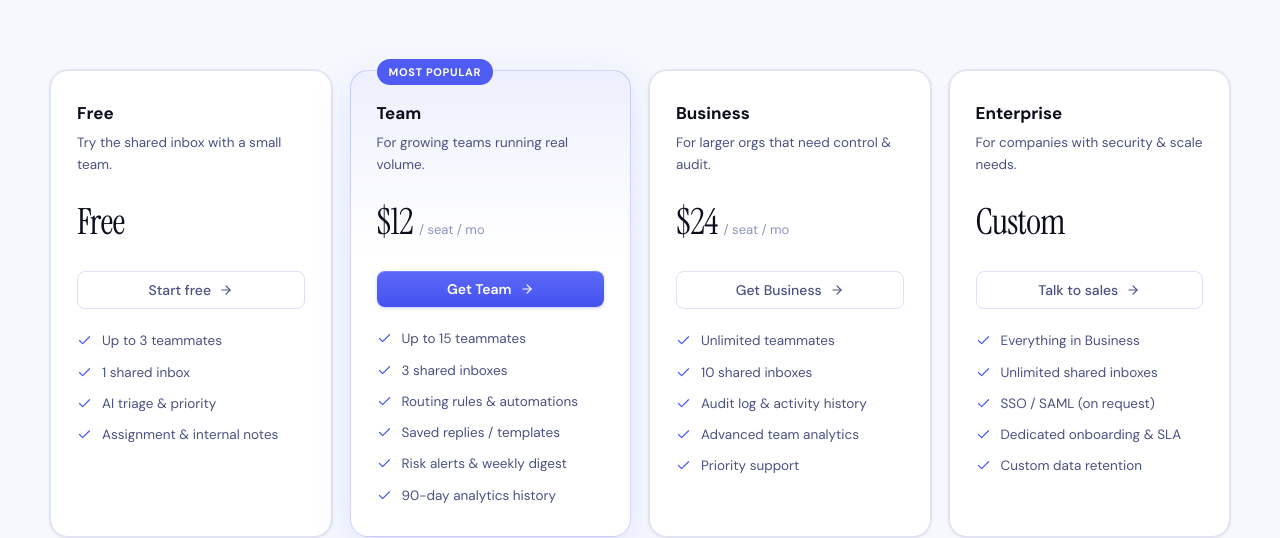
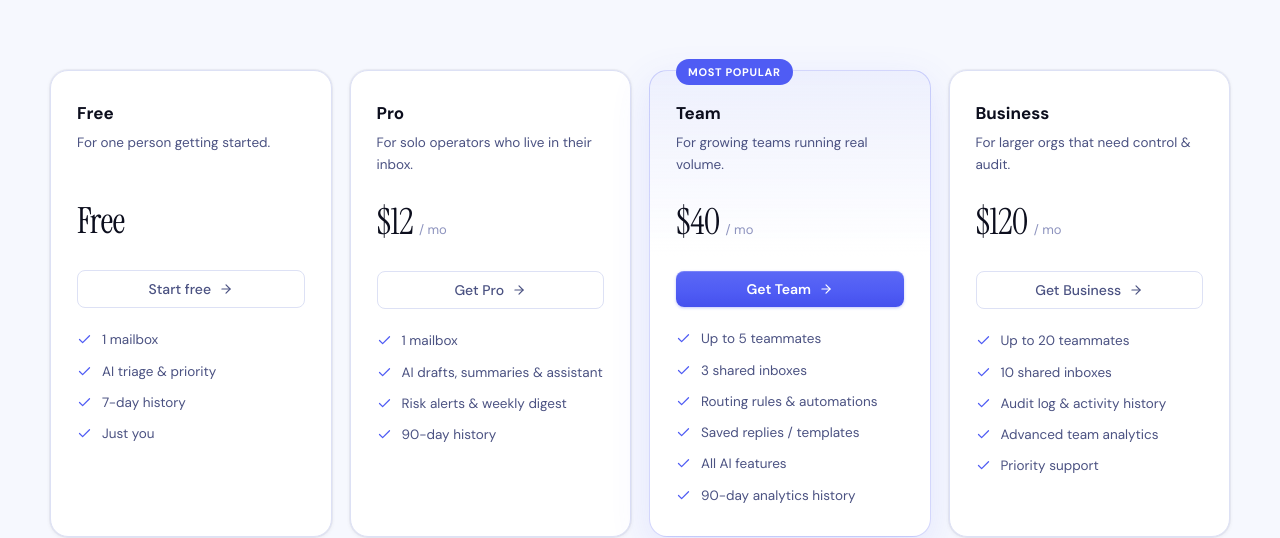
Before and after one commit to Amir10202010/flo, a Next.js app: page /pricing in a window 1280 px wide. Shown: the part 301-839 px from the top of the page. Built offline with nearby package versions, Linux system fonts and the light colour scheme; no server answers.

Commit message:
feat(billing): flat 5-tier catalog (add Pro) + AI feature gates

```diff
--- a/scripts/billing.check.ts
+++ b/scripts/billing.check.ts
@@ -3,7 +3,7 @@
  * Pure (no DB / network) — run with: `npm run test:billing`.
  */
 import assert from 'node:assert/strict'
-import { canAddSeat, canAddInbox, canAddRule, hasFeature, monthlyTotal, planLimits } from '@/lib/billing'
+import { canAddSeat, canAddInbox, canAddRule, hasFeature, planPrice, planLimits } from '@/lib/billing'
 
 let passed = 0
 function check(name: string, fn: () => void) {
@@ -13,46 +13,71 @@ function check(name: string, fn: () => void) {
 }
 
 console.log('billing — seat limits:')
-check('FREE caps at 3 members', () => {
-  assert.equal(canAddSeat('FREE', 2), true)
-  assert.equal(canAddSeat('FREE', 3), false)
+check('FREE and PRO are solo (1 seat)', () => {
+  assert.equal(canAddSeat('FREE', 0), true)
+  assert.equal(canAddSeat('FREE', 1), false)
+  assert.equal(canAddSeat('PRO', 0), true)
+  assert.equal(canAddSeat('PRO', 1), false)
 })
-check('BUSINESS / ENTERPRISE are unlimited members', () => {
-  assert.equal(canAddSeat('BUSINESS', 9999), true)
+check('TEAM caps at 5, BUSINESS at 20', () => {
+  assert.equal(canAddSeat('TEAM', 4), true)
+  assert.equal(canAddSeat('TEAM', 5), false)
+  assert.equal(canAddSeat('BUSINESS', 19), true)
+  assert.equal(canAddSeat('BUSINESS', 20), false)
+})
+check('ENTERPRISE is unlimited members', () => {
   assert.equal(canAddSeat('ENTERPRISE', 100000), true)
 })
 
 console.log('billing — inbox limits:')
-check('FREE allows 1 inbox, TEAM 3', () => {
+check('FREE/PRO 1 inbox, TEAM 3, BUSINESS 10', () => {
   assert.equal(canAddInbox('FREE', 0), true)
   assert.equal(canAddInbox('FREE', 1), false)
+  assert.equal(canAddInbox('PRO', 1), false)
   assert.equal(canAddInbox('TEAM', 2), true)
   assert.equal(canAddInbox('TEAM', 3), false)
+  assert.equal(canAddInbox('BUSINESS', 9), true)
 })
 
-console.log('billing — automations gating:')
-check('FREE has no automations; TEAM+ do', () => {
+console.log('billing — feature gates:')
+check('automations are TEAM+', () => {
   assert.equal(canAddRule('FREE', 0), false)
-  assert.equal(hasFeature('FREE', 'automations'), false)
+  assert.equal(canAddRule('PRO', 0), false)
   assert.equal(canAddRule('TEAM', 0), true)
   assert.equal(hasFeature('TEAM', 'automations'), true)
 })
-check('audit is Business+ only', () => {
+check('audit is BUSINESS+', () => {
   assert.equal(hasFeature('FREE', 'audit'), false)
   assert.equal(hasFeature('TEAM', 'audit'), false)
   assert.equal(hasFeature('BUSINESS', 'audit'), true)
-  assert.equal(hasFeature('ENTERPRISE', 'audit'), true)
+})
+check('AI features are Pro+ (off for Free)', () => {
+  for (const f of ['aiDrafts', 'digest', 'assistant'] as const) {
+    assert.equal(hasFeature('FREE', f), false)
+    assert.equal(hasFeature('PRO', f), true)
+    assert.equal(hasFeature('TEAM', f), true)
+    assert.equal(hasFeature('BUSINESS', f), true)
+  }
 })
 
-console.log('billing — pricing math:')
-check('per-seat totals; enterprise is custom (null)', () => {
-  assert.equal(monthlyTotal('FREE', 3), 0)
-  assert.equal(monthlyTotal('TEAM', 5), 60)
-  assert.equal(monthlyTotal('BUSINESS', 10), 240)
-  assert.equal(monthlyTotal('ENTERPRISE', 50), null)
+console.log('billing — pricing (flat):')
+check('flat monthly/annual prices; enterprise custom (null)', () => {
+  assert.equal(planPrice('FREE', 'monthly'), 0)
+  assert.equal(planPrice('PRO', 'monthly'), 12)
+  assert.equal(planPrice('PRO', 'annual'), 120)
+  assert.equal(planPrice('TEAM', 'monthly'), 40)
+  assert.equal(planPrice('TEAM', 'annual'), 400)
+  assert.equal(planPrice('BUSINESS', 'monthly'), 120)
+  assert.equal(planPrice('BUSINESS', 'annual'), 1200)
+  assert.equal(planPrice('ENTERPRISE', 'monthly'), null)
+})
+check('annual is 10× monthly (2 months free)', () => {
+  for (const p of ['PRO', 'TEAM', 'BUSINESS'] as const) {
+    assert.equal(planPrice(p, 'annual'), (planPrice(p, 'monthly') as number) * 10)
+  }
 })
 check('analytics history grows with plan', () => {
-  assert.ok(planLimits('TEAM').analyticsHistoryDays > planLimits('FREE').analyticsHistoryDays)
+  assert.ok(planLimits('PRO').analyticsHistoryDays > planLimits('FREE').analyticsHistoryDays)
   assert.ok(planLimits('BUSINESS').analyticsHistoryDays >= planLimits('TEAM').analyticsHistoryDays)
 })
 
--- a/src/app/(marketing)/pricing/page.tsx
+++ b/src/app/(marketing)/pricing/page.tsx
@@ -20,10 +20,10 @@ const CHECKOUT_URL = process.env.NEXT_PUBLIC_CHECKOUT_URL || '/signup'
 const POPULAR: BillingPlan = 'TEAM'
 
 function priceParts(plan: BillingPlan): { price: string; period: string | null } {
-  const p = PLAN_CATALOG[plan].pricePerSeat
+  const p = PLAN_CATALOG[plan].priceMonthly
   if (p === null) return { price: 'Custom', period: null }
   if (p === 0) return { price: 'Free', period: null }
-  return { price: `$${p}`, period: '/ seat / mo' }
+  return { price: `$${p}`, period: '/ mo' }
 }
 
 function cta(plan: BillingPlan): { label: string; href: string } {
--- a/src/lib/billing.ts
+++ b/src/lib/billing.ts
@@ -1,13 +1,13 @@
 /**
- * Plan catalog, per-seat pricing and feature gates — PURE (no I/O), so it is
- * unit-testable (`npm run test:billing`) and shared by the pricing page, the
- * Settings → billing surface and the server-side limit checks at creation
- * points. Payment runs through the external checkout (Stripe-ready); nothing
- * here charges a card.
+ * Plan catalog, flat per-tier pricing and feature gates — PURE (no I/O), so it
+ * is unit-testable (`npm run test:billing`) and shared by the pricing page, the
+ * Settings → billing surface and the server-side limit checks. Payment runs
+ * through Polar (src/lib/polar.ts); nothing here charges a card.
  */
 import type { BillingPlan } from '@prisma/client'
 
 export type { BillingPlan }
+export type BillingPeriod = 'monthly' | 'annual'
 
 export interface PlanLimits {
   /** Max active members (Infinity = unlimited). */
@@ -18,17 +18,23 @@ export interface PlanLimits {
   rules: number
   /** Analytics history retained, in days. */
   analyticsHistoryDays: number
-  /** Audit log available. */
   audit: boolean
-  /** Automations (routing rules) available. */
   automations: boolean
+  /** AI reply drafts (interactive + auto). */
+  aiDrafts: boolean
+  /** Weekly digest email. */
+  digest: boolean
+  /** AI workspace assistant (Q&A + actions). */
+  assistant: boolean
 }
 
 export interface PlanInfo {
   id: BillingPlan
   name: string
-  /** Per-seat monthly price in USD; null = custom/contact sales. */
-  pricePerSeat: number | null
+  /** Flat monthly price in USD; null = custom/contact sales. */
+  priceMonthly: number | null
+  /** Flat annual price in USD (2 months free); null = custom. */
+  priceAnnual: number | null
   tagline: string
   features: string[]
   limits: PlanLimits
@@ -38,57 +44,51 @@ export const PLAN_CATALOG: Record<BillingPlan, PlanInfo> = {
   FREE: {
     id: 'FREE',
     name: 'Free',
-    pricePerSeat: 0,
-    tagline: 'Try the shared inbox with a small team.',
-    features: ['Up to 3 teammates', '1 shared inbox', 'AI triage & priority', 'Assignment & internal notes'],
-    limits: { members: 3, inboxes: 1, rules: 3, analyticsHistoryDays: 14, audit: false, automations: false },
+    priceMonthly: 0,
+    priceAnnual: 0,
+    tagline: 'For one person getting started.',
+    features: ['1 mailbox', 'AI triage & priority', '7-day history', 'Just you'],
+    limits: { members: 1, inboxes: 1, rules: 0, analyticsHistoryDays: 7, audit: false, automations: false, aiDrafts: false, digest: false, assistant: false },
+  },
+  PRO: {
+    id: 'PRO',
+    name: 'Pro',
+    priceMonthly: 12,
+    priceAnnual: 120,
+    tagline: 'For solo operators who live in their inbox.',
+    features: ['1 mailbox', 'AI drafts, summaries & assistant', 'Risk alerts & weekly digest', '90-day history'],
+    limits: { members: 1, inboxes: 1, rules: 0, analyticsHistoryDays: 90, audit: false, automations: false, aiDrafts: true, digest: true, assistant: true },
   },
   TEAM: {
     id: 'TEAM',
     name: 'Team',
-    pricePerSeat: 12,
+    priceMonthly: 40,
+    priceAnnual: 400,
     tagline: 'For growing teams running real volume.',
-    features: [
-      'Up to 15 teammates',
-      '3 shared inboxes',
-      'Routing rules & automations',
-      'Saved replies / templates',
-      'Risk alerts & weekly digest',
-      '90-day analytics history',
-    ],
-    limits: { members: 15, inboxes: 3, rules: 50, analyticsHistoryDays: 90, audit: false, automations: true },
+    features: ['Up to 5 teammates', '3 shared inboxes', 'Routing rules & automations', 'Saved replies / templates', 'All AI features', '90-day analytics history'],
+    limits: { members: 5, inboxes: 3, rules: 50, analyticsHistoryDays: 90, audit: false, automations: true, aiDrafts: true, digest: true, assistant: true },
   },
   BUSINESS: {
     id: 'BUSINESS',
     name: 'Business',
-    pricePerSeat: 24,
+    priceMonthly: 120,
+    priceAnnual: 1200,
     tagline: 'For larger orgs that need control & audit.',
-    features: [
-      'Unlimited teammates',
-      '10 shared inboxes',
-      'Audit log & activity history',
-      'Advanced team analytics',
-      'Priority support',
-    ],
-    limits: { members: Infinity, inboxes: 10, rules: 500, analyticsHistoryDays: 365, audit: true, automations: true },
+    features: ['Up to 20 teammates', '10 shared inboxes', 'Audit log & activity history', 'Advanced team analytics', 'Priority support'],
+    limits: { members: 20, inboxes: 10, rules: 500, analyticsHistoryDays: 365, audit: true, automations: true, aiDrafts: true, digest: true, assistant: true },
   },
   ENTERPRISE: {
     id: 'ENTERPRISE',
     name: 'Enterprise',
-    pricePerSeat: null,
+    priceMonthly: null,
+    priceAnnual: null,
     tagline: 'For companies with security & scale needs.',
-    features: [
-      'Everything in Business',
-      'Unlimited shared inboxes',
-      'SSO / SAML (on request)',
-      'Dedicated onboarding & SLA',
-      'Custom data retention',
-    ],
-    limits: { members: Infinity, inboxes: Infinity, rules: Infinity, analyticsHistoryDays: 730, audit: true, automations: true },
+    features: ['Everything in Business', 'Unlimited teammates & inboxes', 'SSO / SAML (on request)', 'Dedicated onboarding & SLA', 'Custom data retention'],
+    limits: { members: Infinity, inboxes: Infinity, rules: Infinity, analyticsHistoryDays: 730, audit: true, automations: true, aiDrafts: true, digest: true, assistant: true },
   },
 }
 
-export const PLAN_ORDER: BillingPlan[] = ['FREE', 'TEAM', 'BUSINESS', 'ENTERPRISE']
+export const PLAN_ORDER: BillingPlan[] = ['FREE', 'PRO', 'TEAM', 'BUSINESS', 'ENTERPRISE']
 
 export function planLimits(plan: BillingPlan): PlanLimits {
   return PLAN_CATALOG[plan].limits
@@ -110,12 +110,15 @@ export function canAddRule(plan: BillingPlan, currentRules: number): boolean {
   return l.automations && currentRules < l.rules
 }
 
-export function hasFeature(plan: BillingPlan, feature: 'audit' | 'automations'): boolean {
+export function hasFeature(
+  plan: BillingPlan,
+  feature: 'audit' | 'automations' | 'aiDrafts' | 'digest' | 'assistant',
+): boolean {
   return planLimits(plan)[feature]
 }
 
-/** Monthly total for `seats` on a plan; null for custom plans. */
-export function monthlyTotal(plan: BillingPlan, seats: number): number | null {
-  const price = PLAN_CATALOG[plan].pricePerSeat
-  return price === null ? null : price * Math.max(1, seats)
+/** Flat price for a plan at a billing period; null for custom plans. */
+export function planPrice(plan: BillingPlan, period: BillingPeriod): number | null {
+  const info = PLAN_CATALOG[plan]
+  return period === 'annual' ? info.priceAnnual : info.priceMonthly
 }
```
